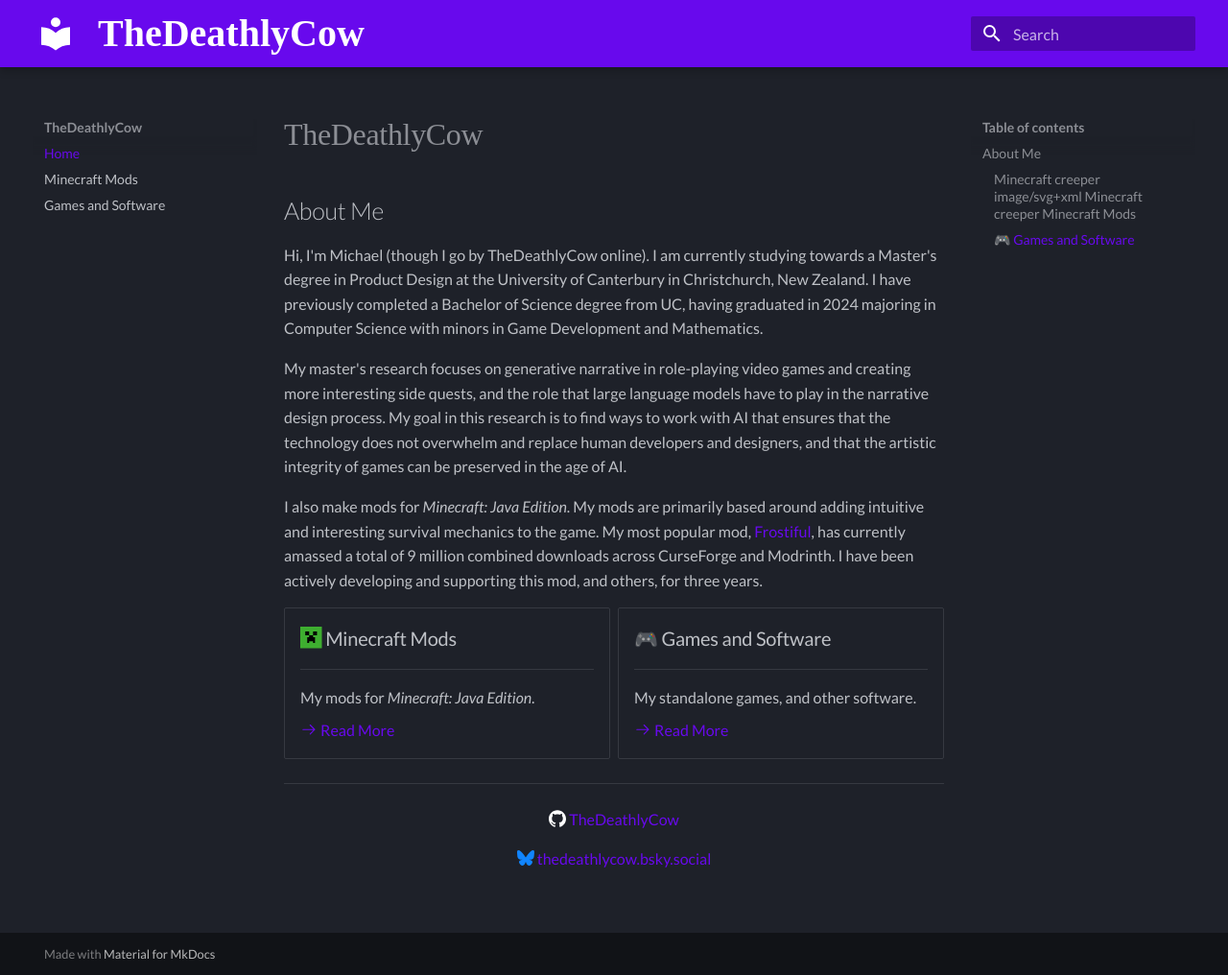
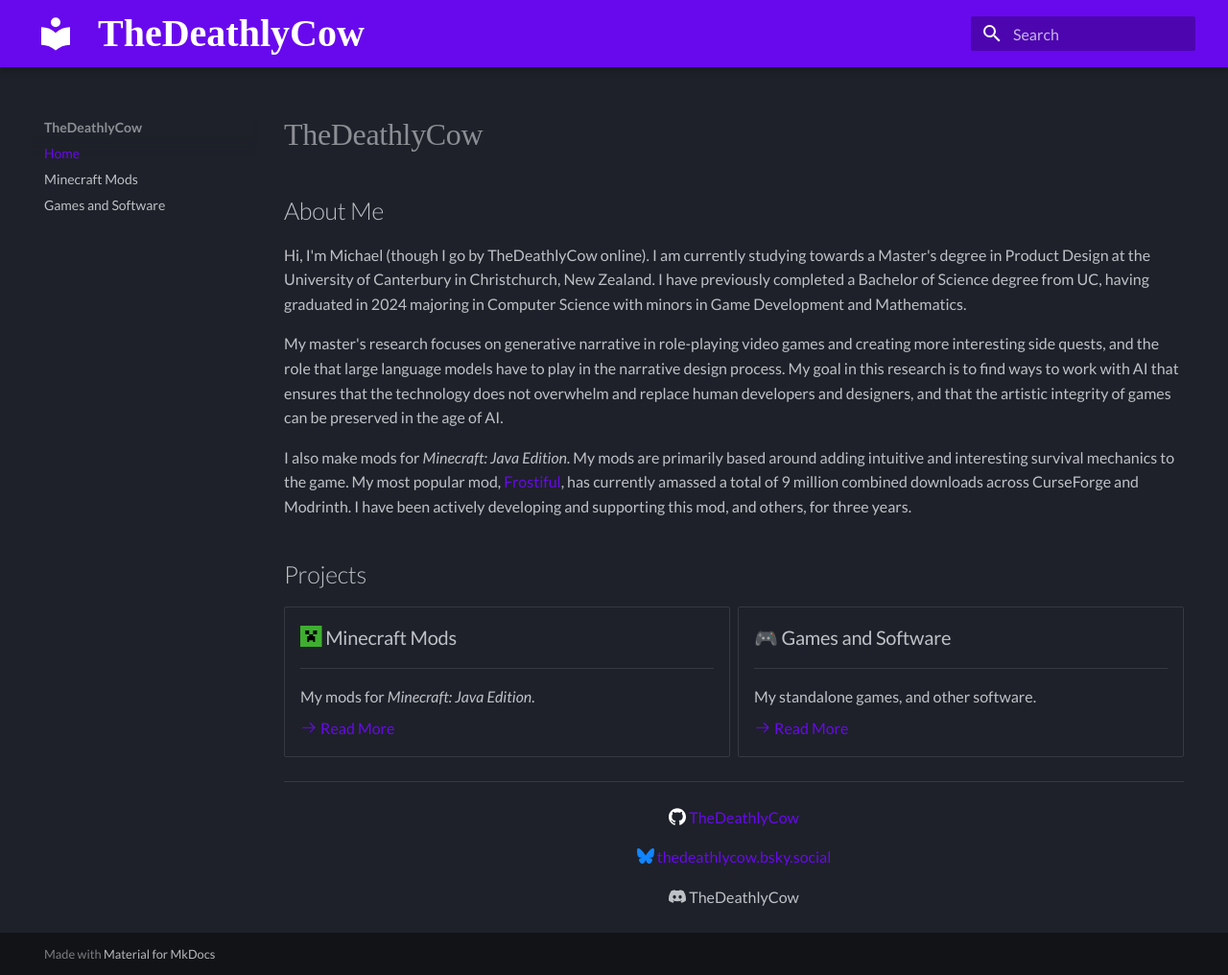
Before and after one commit to TheDeathlyCow/thedeathlycow.github.io, an MkDocs documentation site: the page built from docs/index.md, in a window 1280 px wide and 1016 px high. Shown: the whole window at 96% size. Built offline with MkDocs 1.6.1 and Material for MkDocs 9.7.7, drawn with Linux system fonts in a browser that asks for light colours; some web fonts are replaced.

```diff
--- a/docs/index.md
+++ b/docs/index.md
@@ -10,6 +12,8 @@ Hi, I'm Michael (though I go by TheDeathlyCow online). I am currently studying t
 My master's research focuses on generative narrative in role-playing video games and creating more interesting side quests, and the role that large language models have to play in the narrative design process. My goal in this research is to find ways to work with AI that ensures that the technology does not overwhelm and replace human developers and designers, and that the artistic integrity of games can be preserved in the age of AI.
 
 I also make mods for *Minecraft: Java Edition*. My mods are primarily based around adding intuitive and interesting survival mechanics to the game. My most popular mod, [Frostiful](./minecraft_mods.md#frostiful), has currently amassed a total of 9 million combined downloads across CurseForge and Modrinth. I have been actively developing and supporting this mod, and others, for three years.
+
+## Projects
 
 <div class="grid cards" markdown>
 
@@ -38,4 +42,6 @@ I also make mods for *Minecraft: Java Edition*. My mods are primarily based arou
 
 [:bluesky: thedeathlycow.bsky.social](https://bsky.app/profile/thedeathlycow.bsky.social)
 
+:discord: TheDeathlyCow
+
 </center>
```
Also changed, not shown: other parts of docs/index.md (+2 -0 lines), docs/minecraft_mods.md (+5 -3 lines), overrides/.icons/discord.svg (added).
